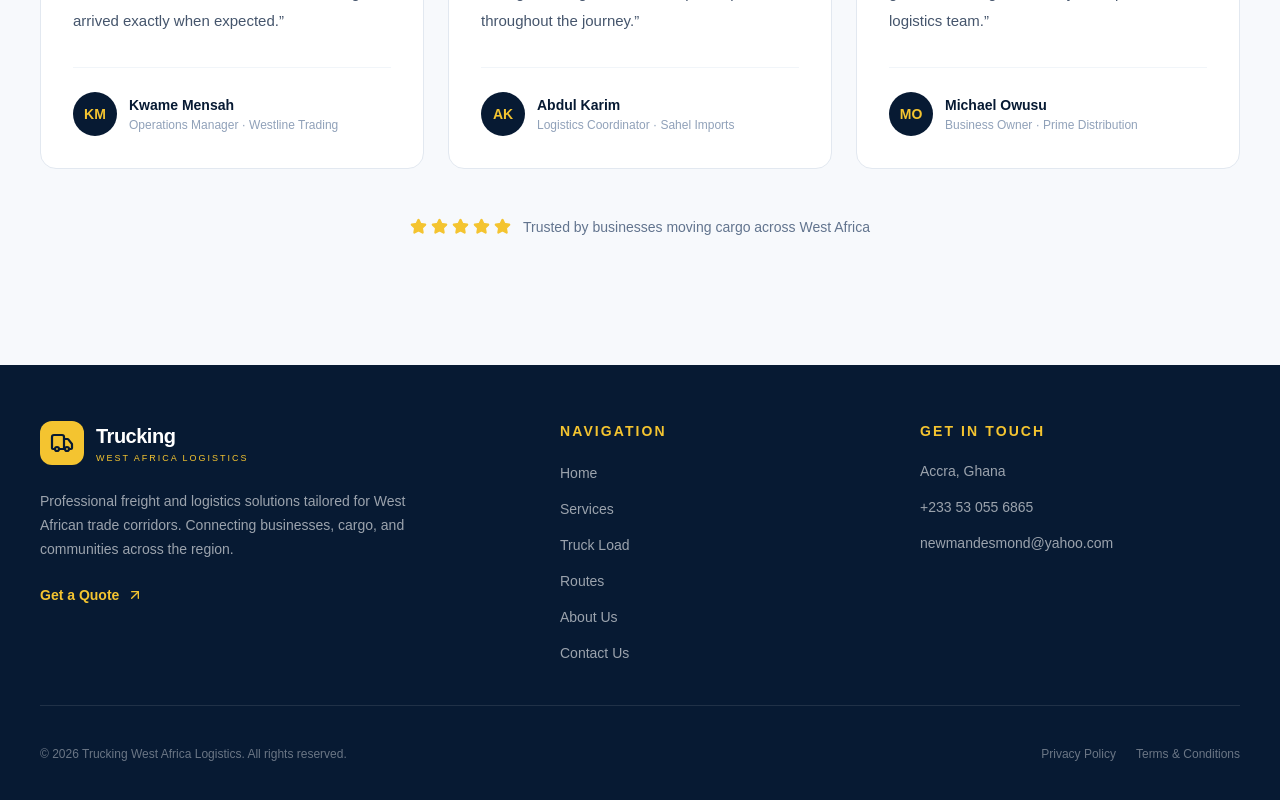
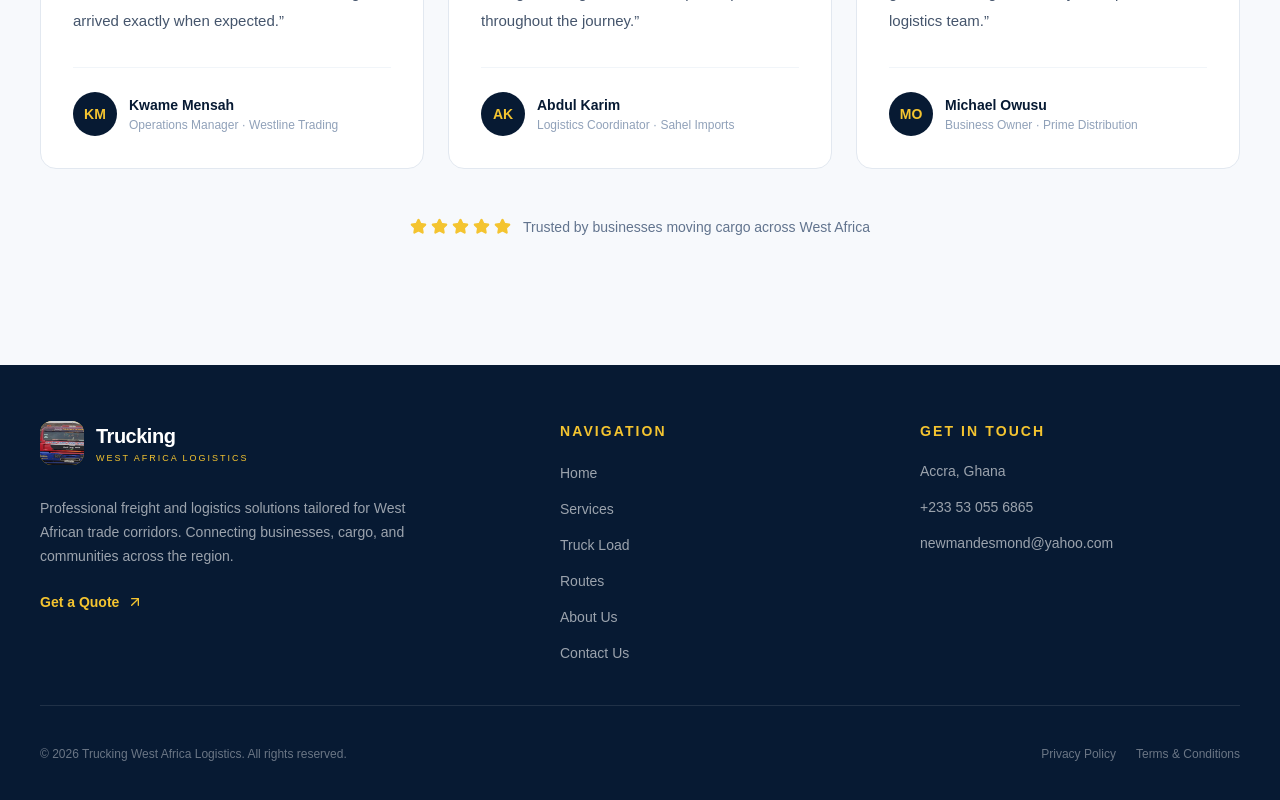
Before and after one commit to AadilNuhu/trucking, a Next.js app: page / in a window 1280 px wide. Shown: the part 6362-7162 px from the top of the page. Built offline with nearby package versions, Linux system fonts and the light colour scheme.

Commit message:
feat: replace truck icon with logo image in footer component

```diff
--- a/components/Footer.tsx
+++ b/components/Footer.tsx
@@ -1,4 +1,5 @@
 import { Truck, ArrowUpRight } from "lucide-react";
+import Image from "next/image";
 
 const footerLinks = [
   { name: "Home", href: "/" },
@@ -24,10 +25,12 @@ export default function Footer() {
               className="inline-flex items-center gap-3"
             >
               <div className="flex h-11 w-11 items-center justify-center rounded-xl bg-[#F4C430]">
-                <Truck
-                  size={24}
-                  strokeWidth={2.2}
-                  className="text-[#071A33]"
+                <Image
+                  src="/demo-truck.jpg"
+                  alt="Right Thing Trucking logo"
+                  width={44}
+                  height={44}
+                  className="h-full w-full object-center rounded-xl"
                 />
               </div>
 
```
